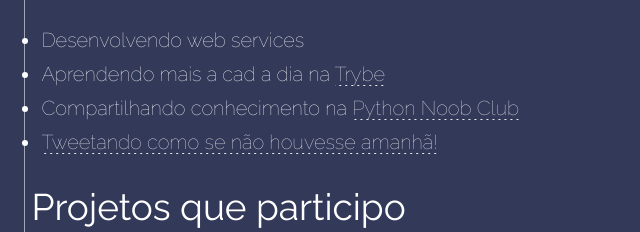
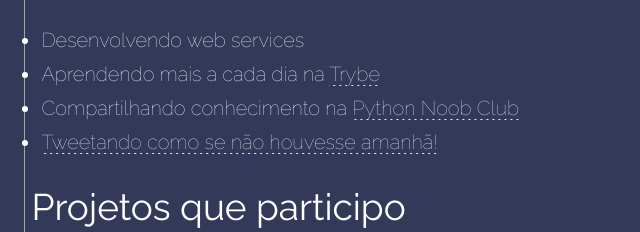
Before and after one commit to DiAugust/DiAugust.github.io, a plain HTML site: page index.html in a window 1280 px wide. Shown: the part 338-570 px from the top of the page, 529-1169 px from the left. Drawn offline with Linux system fonts and the light colour scheme; a script that the page names is missing.

Commit message:
melhoramentos no corpo da pagina

```diff
--- a/index.html
+++ b/index.html
@@ -45,7 +45,7 @@
           <li><span class="horizontal_dots">Músico</span></li>
           <h2 class="text-topics">O que ando fazendo?</h2>
           <li>Desenvolvendo web services</li>
-          <li>Aprendendo mais a cad a dia na <span class="horizontal_dots">Trybe</span></li>
+          <li>Aprendendo mais a cada dia na <span class="horizontal_dots">Trybe</span></li>
           <li>Compartilhando conhecimento na <span class="horizontal_dots">Python Noob Club</span></li>
           <li><span class="horizontal_dots">Tweetando como se não houvesse amanhã!</span></li>
           <h2 class="text-topics">Projetos que participo</h2>
```
